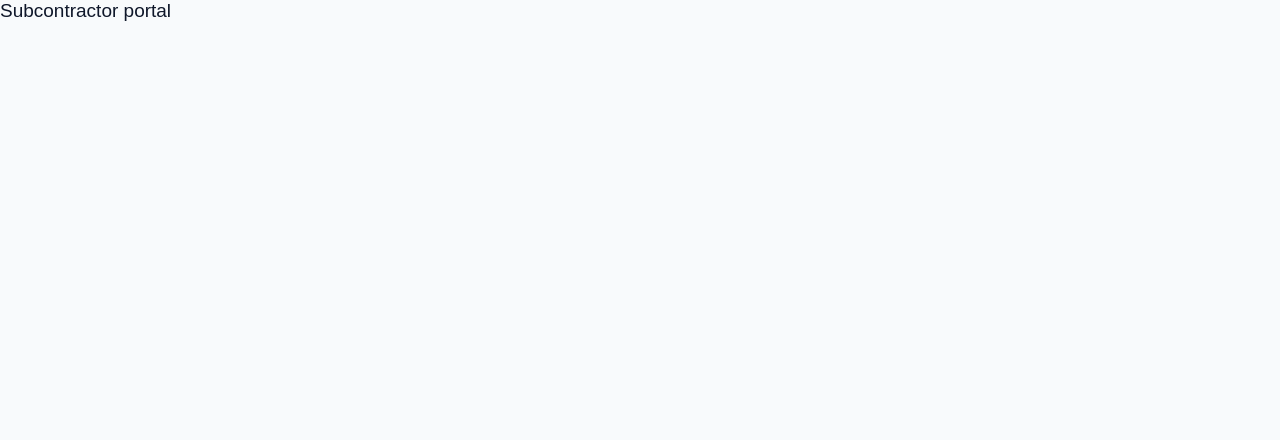
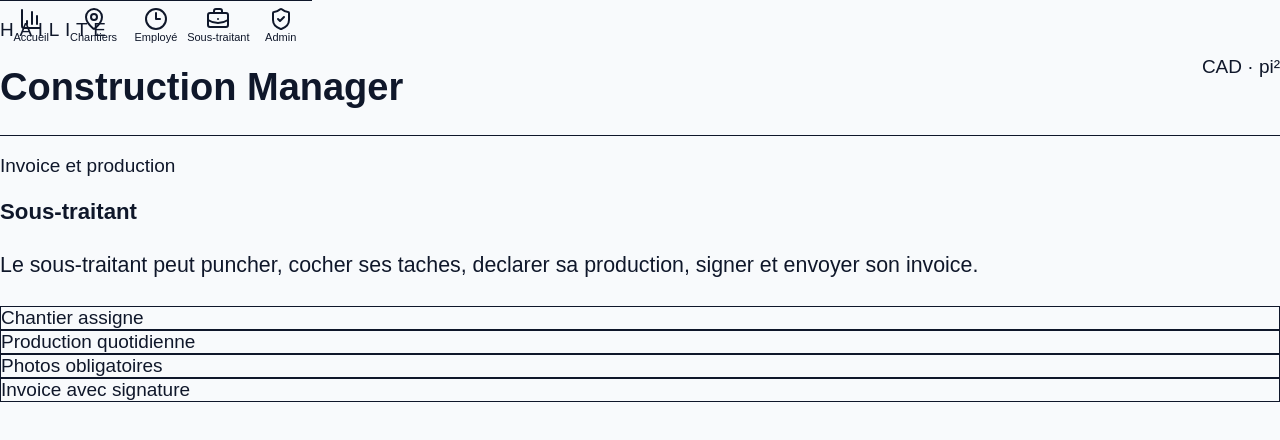
Before and after one commit to bisaillonpatrick1979-dev/Chatgpt-hailite-, a Next.js app: page /contractor in a window 1280 px wide. Shown: the top 440 px of the page. Built offline with nearby package versions, Linux system fonts and the light colour scheme.

Commit message:
Improve subcontractor portal page

```diff
--- a/app/contractor/page.tsx
+++ b/app/contractor/page.tsx
@@ -1,3 +1,14 @@
+import { AppShell } from "@/components/AppShell";
+import { PageHeader } from "@/components/PageHeader";
+import { ReadableList } from "@/components/ReadableList";
+
 export default function Contractor() {
-  return <div>Subcontractor portal</div>;
+  return (
+    <AppShell>
+      <PageHeader title="Sous-traitant" eyebrow="Invoice et production" text="Le sous-traitant peut puncher, cocher ses taches, declarer sa production, signer et envoyer son invoice." />
+      <section className="mt-5">
+        <ReadableList items={["Chantier assigne", "Production quotidienne", "Photos obligatoires", "Invoice avec signature"]} />
+      </section>
+    </AppShell>
+  );
 }
```
